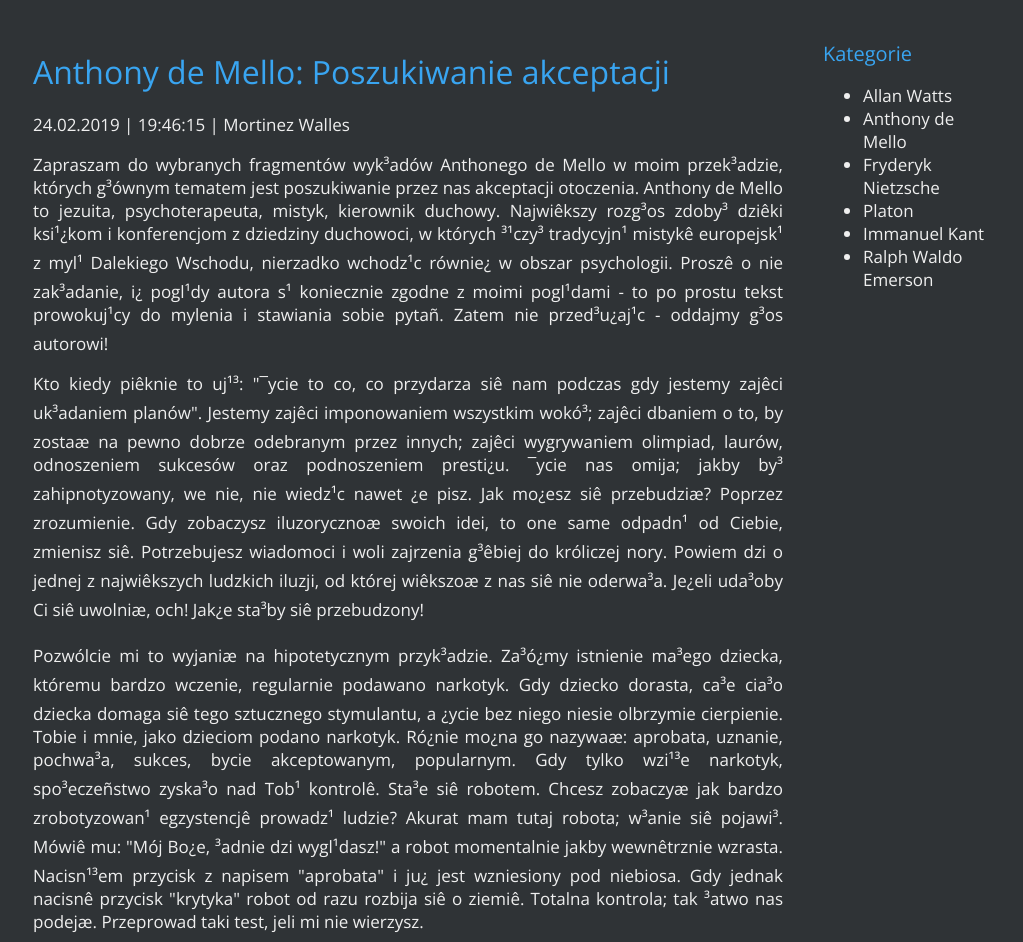
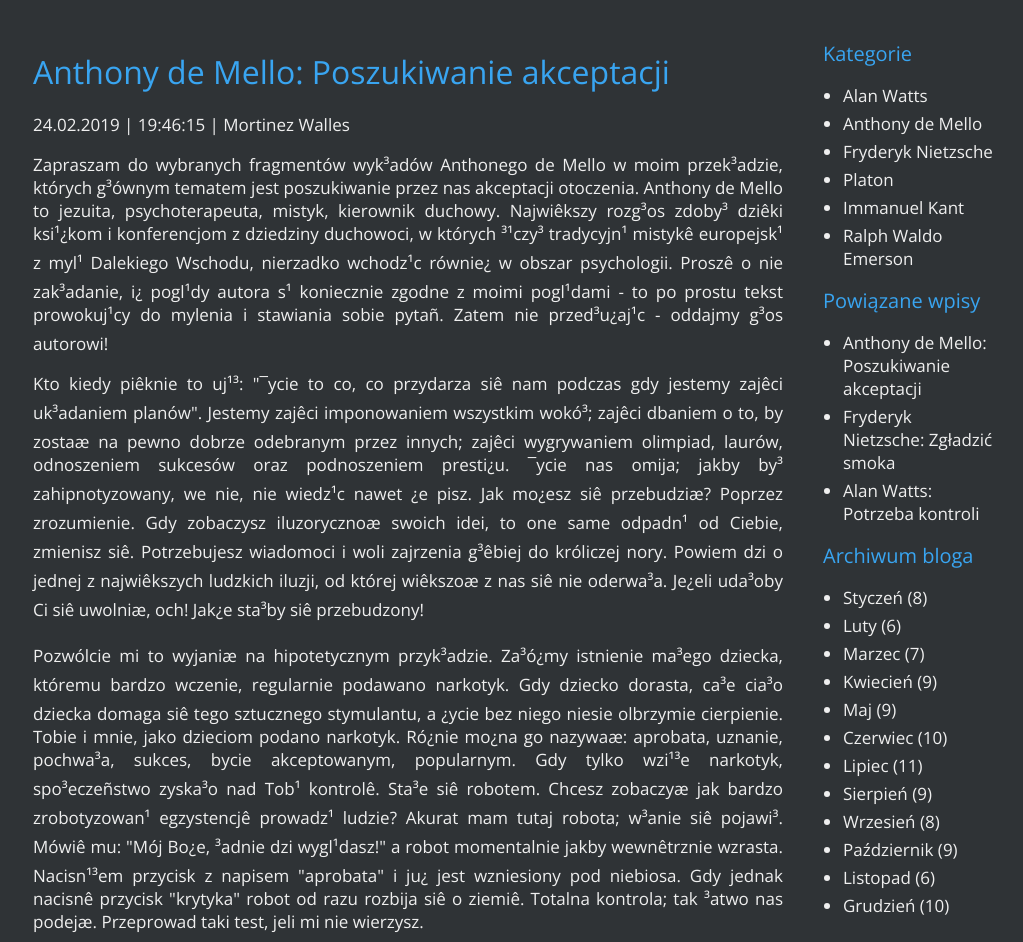
Before and after one commit to danditk/PhilosophiaBlog, a plain HTML site: page wpis.html in a window 1280 px wide. Shown: the part 223-1165 px from the top of the page, without its empty margins (127-1150 px from the left). Drawn offline with nearby package versions, Linux system fonts and the light colour scheme.

Commit message:
Finish east nav bar, add ad img in this bar, style all.
Added rest of east aside navigation to wpis.html. Added advertisement
img. Styled all in main.css
by .east > class.

```diff
--- a/main.css
+++ b/main.css
@@ -285,3 +285,18 @@ h2
 	color: #39a5f1;
 	margin-bottom: 20px;
 }
+
+.east ul
+{
+	padding-left: 20px;
+}
+
+.east ul > li
+{
+	margin-bottom: 5px;
+}
+
+.east img
+{
+	margin-top: 15px;
+}
--- a/wpis.html
+++ b/wpis.html
@@ -95,7 +95,7 @@
 						<h2>Kategorie</h2>
 
 					<ul>
-							<li>Allan Watts</li>
+						<li>Alan Watts</li>
 						<li>Anthony de Mello</li>
 						<li>Fryderyk Nietzsche</li>
 						<li>Platon</li>
@@ -103,7 +103,34 @@
 						<li>Ralph Waldo Emerson</li>
 					</ul>
 
+					<h2>Powiązane wpisy</h2>
+
+					<ul>
+						<li>Anthony de Mello: Poszukiwanie akceptacji</li>
+						<li>Fryderyk Nietzsche: Zgładzić smoka</li>
+						<li>Alan Watts: Potrzeba kontroli</li>
+					</ul>
+
+					<h2>Archiwum bloga</h2>
+
+					<ul>
+						<li>Styczeń (8)</li>
+						<li>Luty (6)</li>
+						<li>Marzec (7)</li>
+						<li>Kwiecień (9)</li>
+						<li>Maj (9)</li>
+						<li>Czerwiec (10)</li>
+						<li>Lipiec (11)</li>
+						<li>Sierpień (9)</li>
+						<li>Wrzesień (8)</li>
+						<li>Październik (9)</li>
+						<li>Listopad (6)</li>
+						<li>Grudzień (10)</li>
+					</ul>
+
 					</nav>
+
+					<img src="img/ad.jpg"
 
 				</aside>
 
```
Lines whose indentation alone changed are shown as unchanged.
